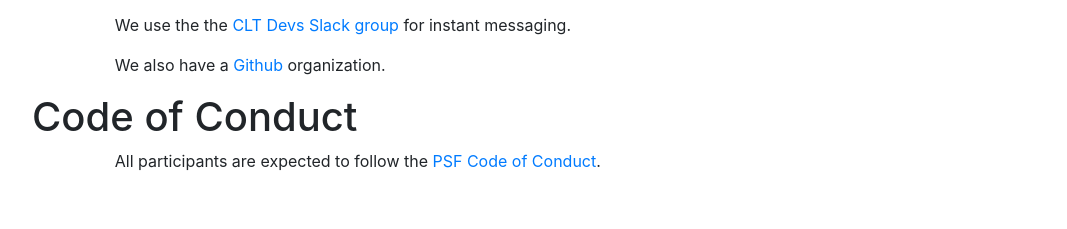
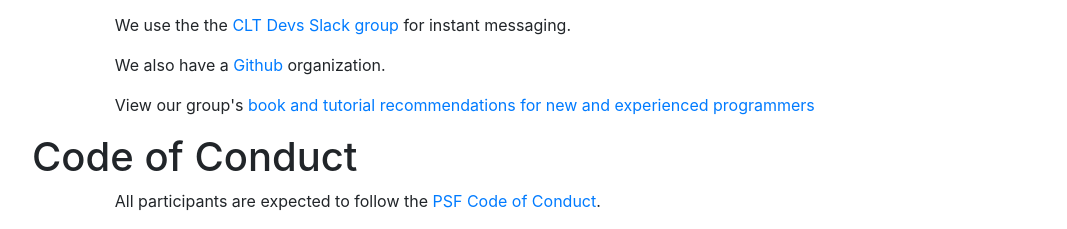
Before and after one commit to pythonclt/pythonclt.github.io, a plain HTML site: page index.html in a window 1280 px wide. Shown: the part 755-984 px from the top of the page, without its empty margins (111-1178 px from the left). Before the commit the page ends 944 px from the top, so only its background shows below. Drawn offline with nearby package versions, Linux system fonts and the light colour scheme.

Commit message:
Update index.html

```diff
--- a/index.html
+++ b/index.html
@@ -36,6 +36,7 @@
     <p>Join the <a href="https://www.meetup.com/python-charlotte/">Python Charlotte</a> group on Meetup.com or <a href="https://www.linkedin.com/company/charlotte-python-meetup/">follow us on LinkedIn</a> to get notifications for the latest meetups.</p>
     <p>We use the the <a href="https://slack.charlottedevs.com/">CLT Devs Slack group</a> for instant messaging.</p>
     <p>We also have a <a href="https://github.com/pythonclt">Github</a> organization.</p>
+    <p>View our group's <a href="recs.html">book and tutorial recommendations for new and experienced programmers</a></p>
   </div>
   <h1>Code of Conduct</h1>
   <div class="offset-sm-1">
```
